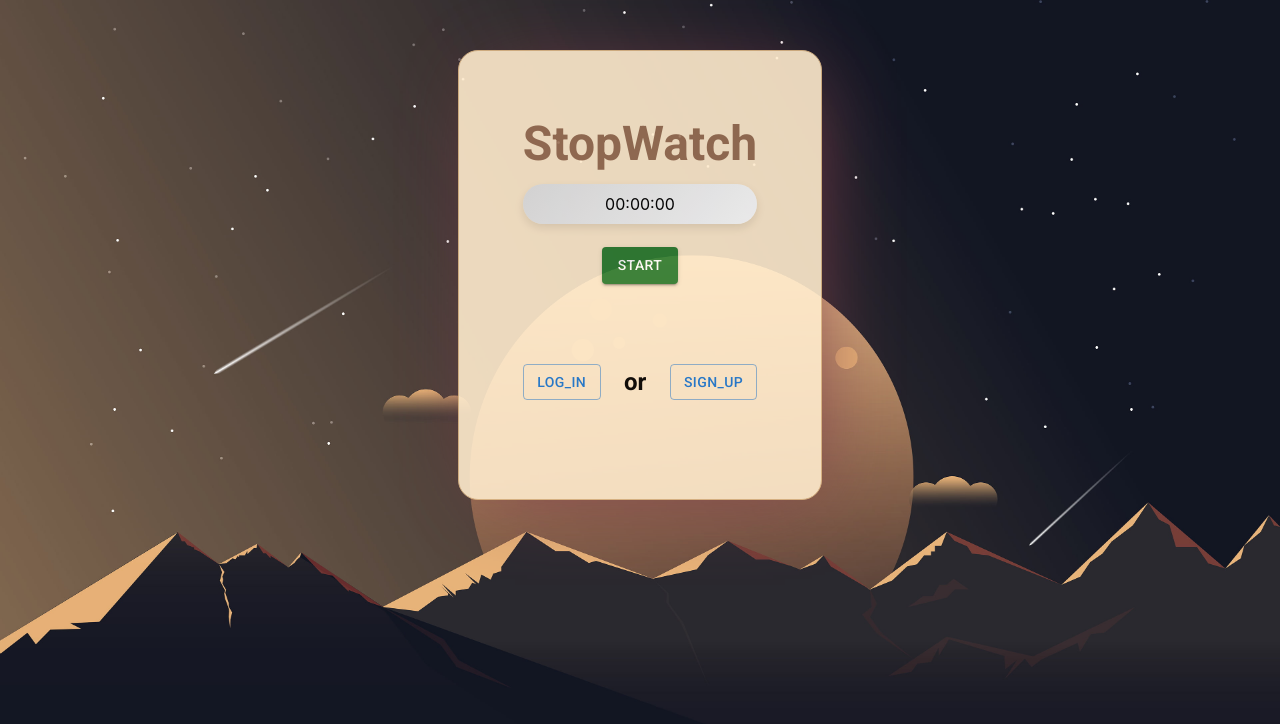
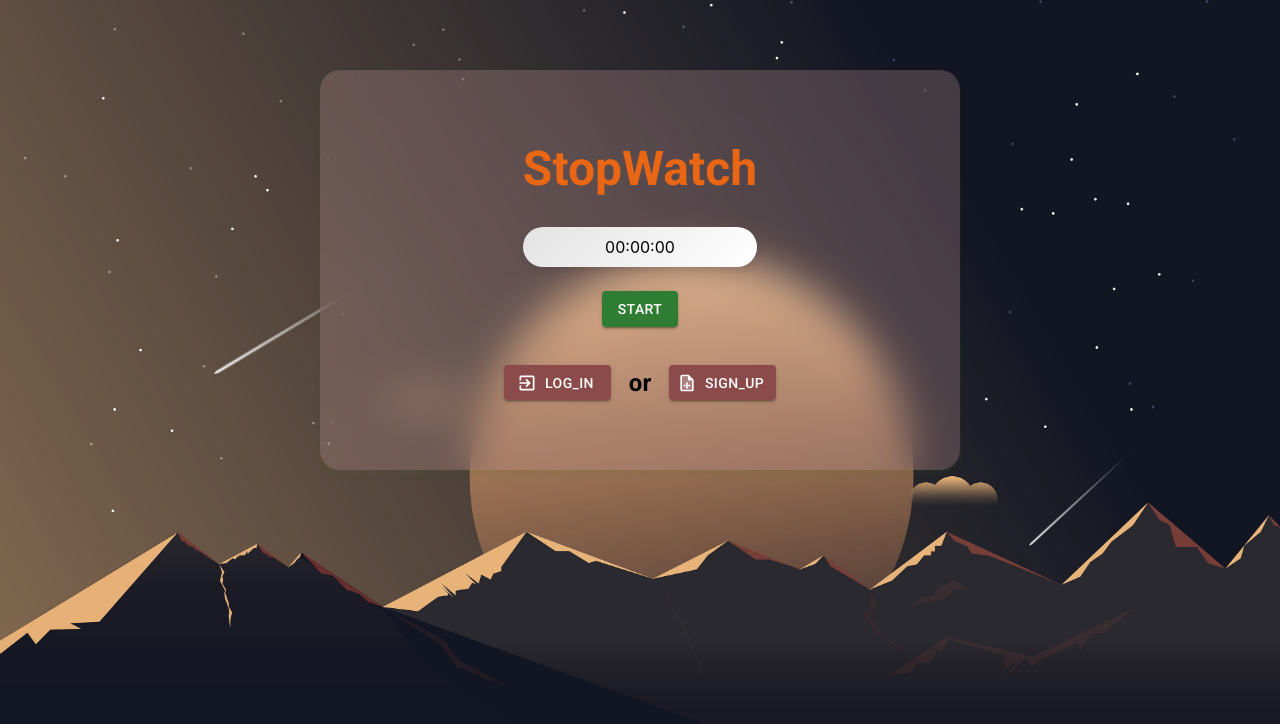
Before and after one commit to alvy00/TodoList-App, a React (Vite) app: page / in a window 1280 px wide. Shown: the top 724 px of the page. Built offline with nearby package versions, Linux system fonts and the light colour scheme.

Commit message:
Prettier

```diff
--- a/src/Home.jsx
+++ b/src/Home.jsx
@@ -8,6 +8,8 @@ import {
   } from '@mui/material/styles';
   import Typography from '@mui/material/Typography';
 import { useNavigate } from "react-router-dom";
+import LoginIcon from '@mui/icons-material/ExitToAppTwoTone';
+import SignupIcon from '@mui/icons-material/NoteAddTwoTone';
 
 
 
@@ -25,11 +27,11 @@ function Home(){
     return <>
         <div className="home">
             <div className="homeBox">
-                <Stopwatch />
+                <Stopwatch /><br/><br/>
                 <div className="homeButtons">
-                    <Button onClick={loginClick} variant="outlined"> Log_in </Button>
+                    <Button onClick={loginClick} variant="contained" startIcon={<LoginIcon />}> Log_in </Button>
                     <h2>or</h2>
-                    <Button onClick={signupClick} variant="outlined"> Sign_Up </Button>
+                    <Button onClick={signupClick} variant="contained" startIcon={<SignupIcon />}> Sign_Up </Button>
                 </div>
             </div>
         </div>
--- a/src/components/Create.jsx
+++ b/src/components/Create.jsx
@@ -68,7 +68,7 @@ export function Create(){
                     <TextField type='password' placeholder='Password' value={pass} onChange={(e) => setPass(e.target.value)} /><br/><br/>
                     <TextField type='password' placeholder='Confirm Password' value={cpass} onChange={(e) => setCpass(e.target.value)} />
                 </div><br/>
-                    <Button variant="outlined" size='medium' color="success" onClick={handleCreateClick}>Create Account</Button><br/>
+                    <Button variant="contained" size='medium' color="success" onClick={handleCreateClick}>Create Account</Button><br/>
                 <div>
                     Already have an account? <a href='/login'>Login</a>
                 </div>
--- a/src/components/Login.jsx
+++ b/src/components/Login.jsx
@@ -50,7 +50,7 @@ export function Login(){
                     <TextField placeholder='Username' value={username} onChange={(e) => {setUsername(e.target.value)}}/><br/><br/>
                     <TextField type='password' placeholder='Password' value={pass} onChange={(e) => {setPass(e.target.value)}}/>
                 </div><br/>
-                    <Button variant="outlined" size='medium' onClick={handleLogin}>Login</Button><br/>
+                    <Button variant="contained" size='medium' onClick={handleLogin}>Login</Button><br/>
                 <div>
                     Do not have an account? <a href='/signup'>Sign Up</a>
                 </div>
--- a/src/components/Stopwatch.jsx
+++ b/src/components/Stopwatch.jsx
@@ -45,7 +45,7 @@ export default function Stopwatch(){
 
     return <>
             <div className="stp">
-                <h1>StopWatch</h1>
+                <h1>StopWatch</h1><br/>
                 <div className="timestring">{TimeString()}</div>
                 <div className="stpButtons">
 
--- a/src/components/components.css
+++ b/src/components/components.css
@@ -10,20 +10,24 @@
     background-position: center;
 }
 .create-container{
-    padding: 3%;
+    box-shadow: 10px 10px 78px -5px rgba(219,191,31,0.69);
+    width: 30%;
+    height: 75vh;
+    margin: 20px auto;
+    padding: 20px;
+    border: 1px solid rgb(195, 196, 145);
+    border-radius: 20px;
+    box-shadow: 0 4px 6px rgba(50, 117, 23, 0.1);
+    text-align: center;
     display: flex;
     flex-direction: column;
-    justify-items: center;
     justify-content: center;
     align-items: center;
-    border: 1px solid rgb(177, 180, 10);
-    border-radius: 20px;
-    background-color: bisque;
-    /* box-shadow: 10px 10px 78px -5px rgba(219,191,31,0.69); */
-    box-shadow: 10px 10px 78px -20px rgba(49,158,98,1);
+    backdrop-filter: blur(80px);
+    -webkit-backdrop-filter: blur(20px);
 }
 .create-text{
-    color: rgb(173, 11, 130);
+    color: rgb(244, 231, 240);
     font-family: 'Times New Roman', Times, serif;
 }
 .login{
@@ -38,20 +42,25 @@
     background-position: center;
 }
 .login-text{
-    color: rgb(173, 11, 130);
+    color: rgb(249, 247, 248);
     font-family: 'Times New Roman', Times, serif;
 }
 .login-container{
-    padding: 3%;
+    box-shadow: 10px 10px 78px -5px rgba(219,191,31,0.69);
+    width: 30%;
+    height: 50vh;
+    margin: 20px auto;
+    padding: 20px;
+    border: 1px solid rgb(195, 196, 145);
+    border-radius: 20px;
+    box-shadow: 0 4px 6px rgba(50, 117, 23, 0.1);
+    text-align: center;
     display: flex;
     flex-direction: column;
-    justify-items: center;
     justify-content: center;
     align-items: center;
-    border: 1px solid rgb(177, 180, 10);
-    border-radius: 20px;
-    background-color: bisque;
-    box-shadow: 10px 10px 78px -5px rgba(219,191,31,0.69);
+    backdrop-filter: blur(80px);
+    -webkit-backdrop-filter: blur(20px);
 }
 .dashboard{
     padding: 0px;
@@ -241,7 +250,7 @@
 }
 .stp h1{
     font-size: 3rem;
-    color: rgb(153,111,84);
+    color: rgb(233, 102, 20);
     padding-bottom: 5%;
 }
 .timestring{
--- a/src/home.css
+++ b/src/home.css
@@ -15,20 +15,23 @@
     background-repeat: no-repeat;
     background-size: cover;
     background-position: center;
-
 }
 
 .homeBox{
+    width: 50%;
+    height: 50vh;
+    margin: 20px auto;
+    padding: 20px;
+    background: rgba(186, 145, 145, 0.3);
+    border-radius: 20px;
+    box-shadow: 0 4px 6px rgba(50, 117, 23, 0.1);
+    text-align: center;
     display: flex;
     flex-direction: column;
-    height: 60%;
-    border: 1px solid burlywood;
-    border-radius: 20px;
-    background-color: blanchedalmond;
-    box-shadow: 10px 10px 78px -20px rgba(128,61,77,1);
-    opacity: 90% ;
-    padding: 5%;
-    gap: 25%;
+    justify-content: center;
+    align-items: center;
+    backdrop-filter: blur(20px);
+    -webkit-backdrop-filter: blur(20px);
 }
 .homeBox h4{
     text-align: center;
@@ -41,3 +44,8 @@
     gap: 10%;
 
 }
+
+.homeButtons button{
+    padding: 3% 30%;
+    background-color: rgb(139, 75, 75);
+}
```
